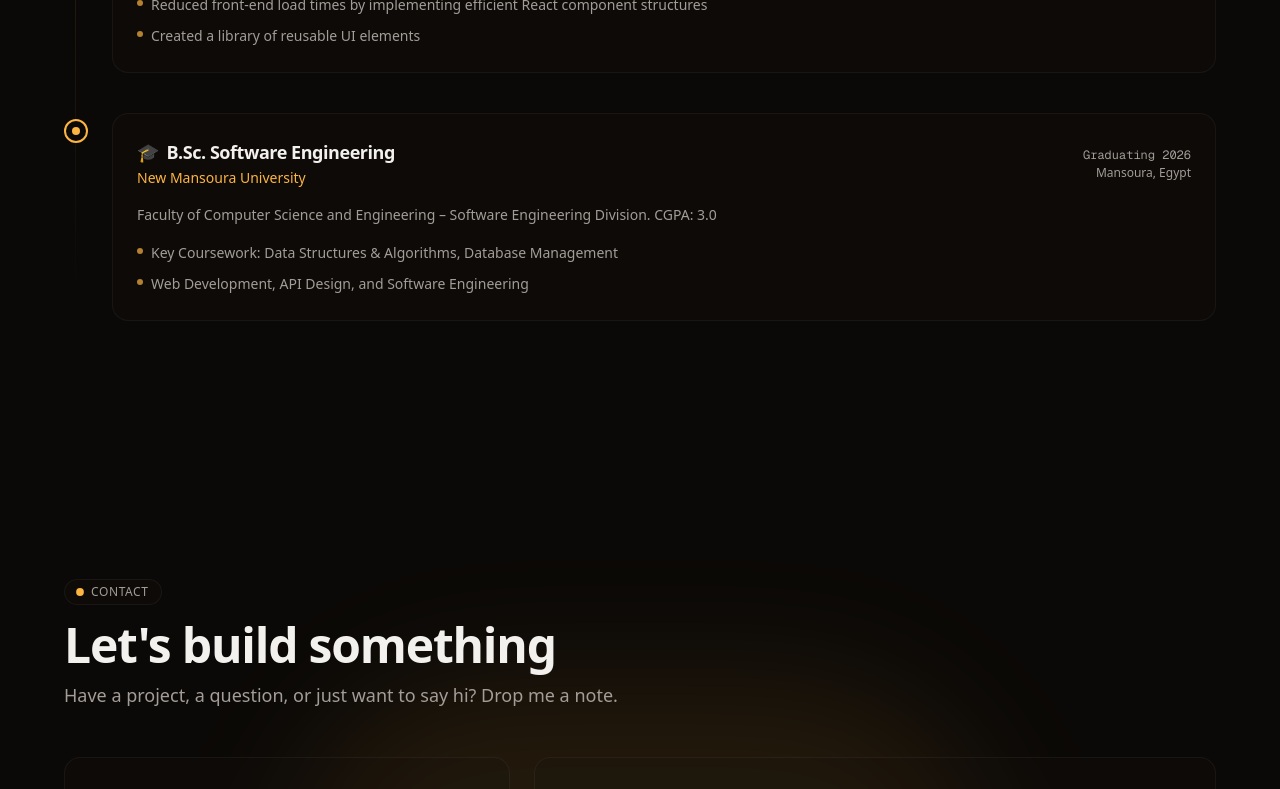
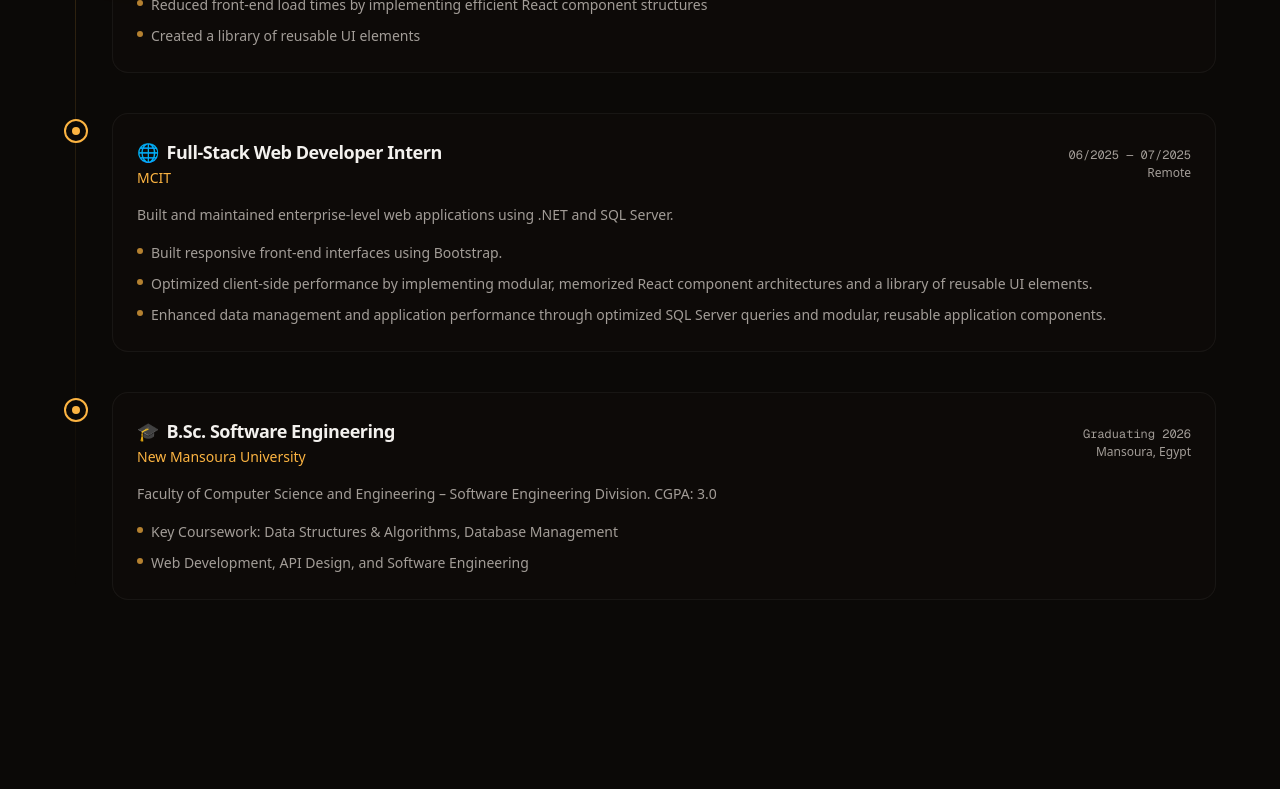
Before and after one commit to Ahmed-hagag8/Portfolio_New, a Next.js app: page / in a window 1280 px wide. Shown: the part 5722-6511 px from the top of the page. Built offline with nearby package versions, Linux system fonts and the light colour scheme.

Commit message:
update experience

```diff
--- a/src/components/portfolio/experience.tsx
+++ b/src/components/portfolio/experience.tsx
@@ -71,6 +71,20 @@ const ROLES: Role[] = [
       'Created a library of reusable UI elements',
     ],
     emoji: '🎨',
+  },
+  {
+    company: 'MCIT',
+    role: 'Full-Stack Web Developer Intern',
+    period: '06/2025 — 07/2025',
+    location: 'Remote',
+    description:
+      'Built and maintained enterprise-level web applications using .NET and SQL Server.',
+    highlights: [
+      'Built responsive front-end interfaces using Bootstrap.',
+      'Optimized client-side performance by implementing modular, memorized React component architectures and a library of reusable UI elements.',
+      'Enhanced data management and application performance through optimized SQL Server queries and modular, reusable application components.',
+    ],
+    emoji: '🌐',
   },
   {
     company: 'New Mansoura University',
```
